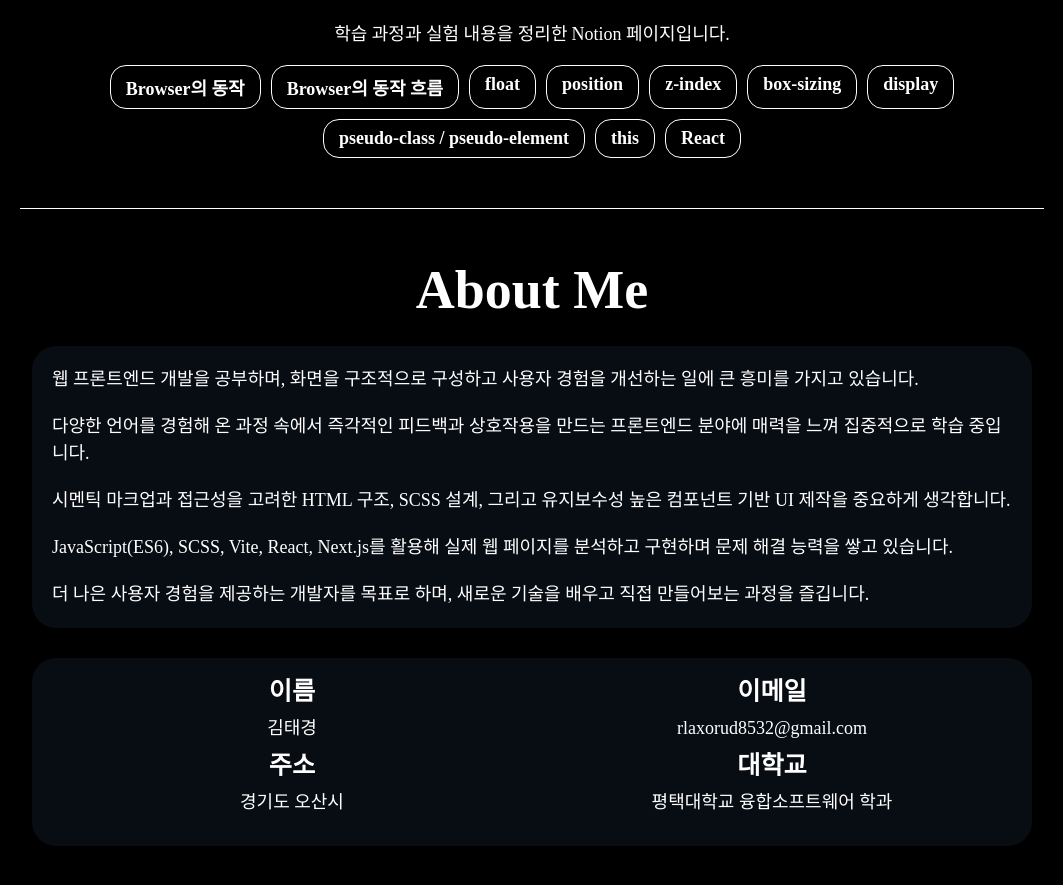
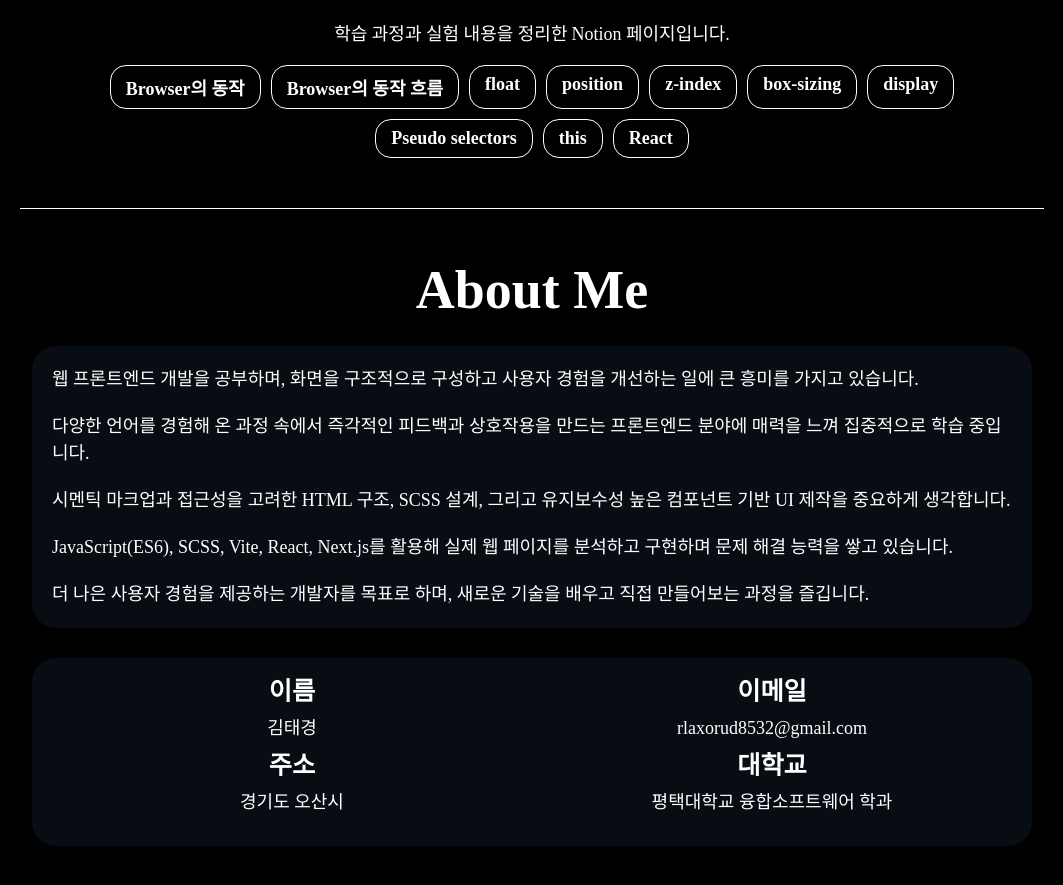
Before and after one commit to teakyungg/Frontend-Portfolio, a Next.js app: page / in a window 1280 px wide. Shown: the part 2197-3082 px from the top of the page, without its empty margins (108-1171 px from the left). Built offline with nearby package versions, Linux system fonts and the light colour scheme; a web font is replaced by a local one.

Commit message:
refactor/change studylog pseudo-class / pseudo-element -> Pseudo selectors

```diff
--- a/src/app/StudyLog/StudyLog.tsx
+++ b/src/app/StudyLog/StudyLog.tsx
@@ -29,7 +29,7 @@ export function StudyLog() {
       link: "https://florentine-soy-ff3.notion.site/display-2bfabb3b12b680a3ad3ee4d8dbfb82d0#2bfabb3b12b680d38819d0f1352c5df2",
     },
     {
-      title: "pseudo-class / pseudo-element",
+      title: "Pseudo selectors",
       link: "https://florentine-soy-ff3.notion.site/pseudo-class-pseudo-element-2c2abb3b12b68011961ce80240287678?source=copy_link",
     },
     { title: "this", link: "https://florentine-soy-ff3.notion.site/this-2d1abb3b12b680e48e77e10bfc5b8083" },
```
